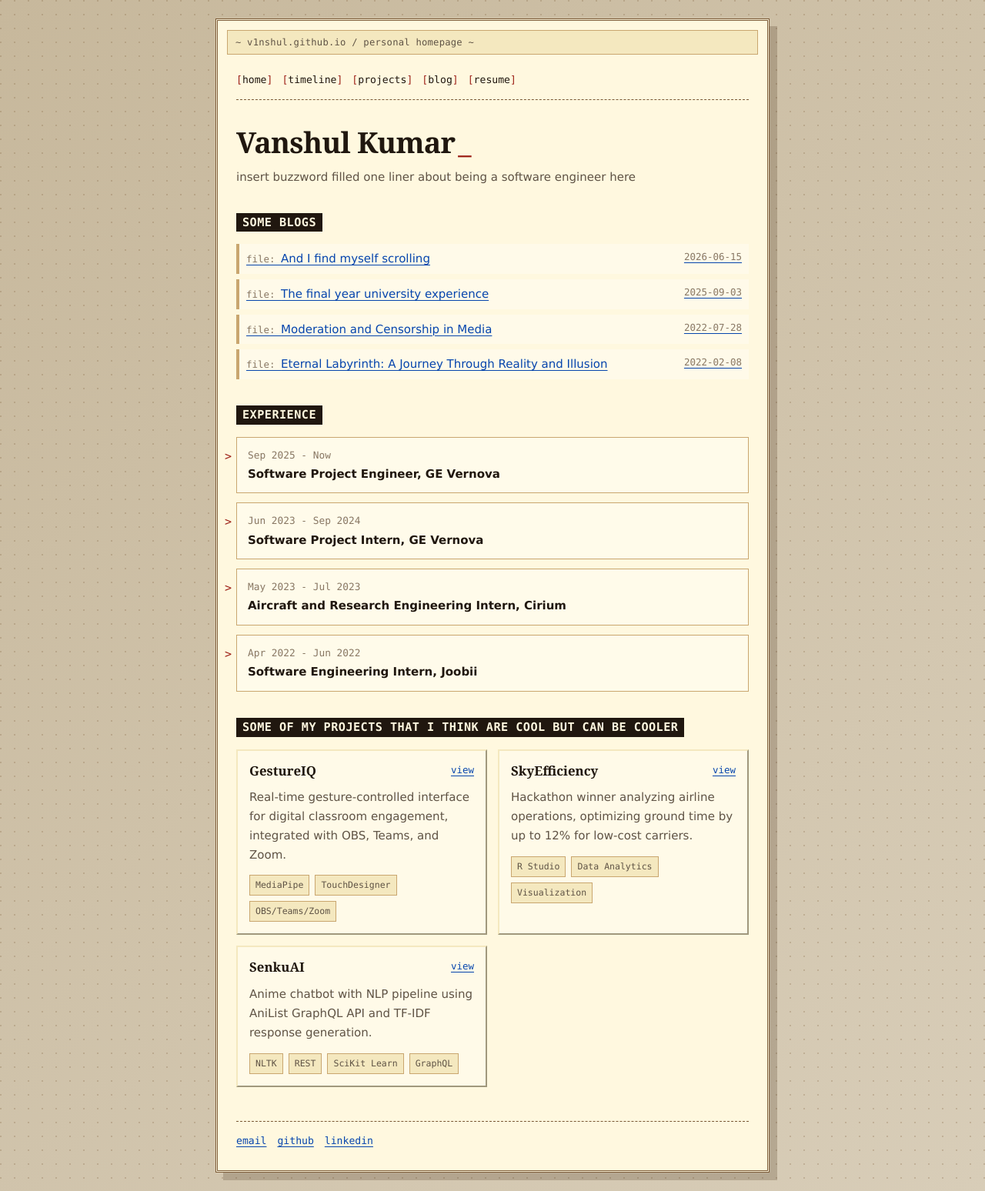
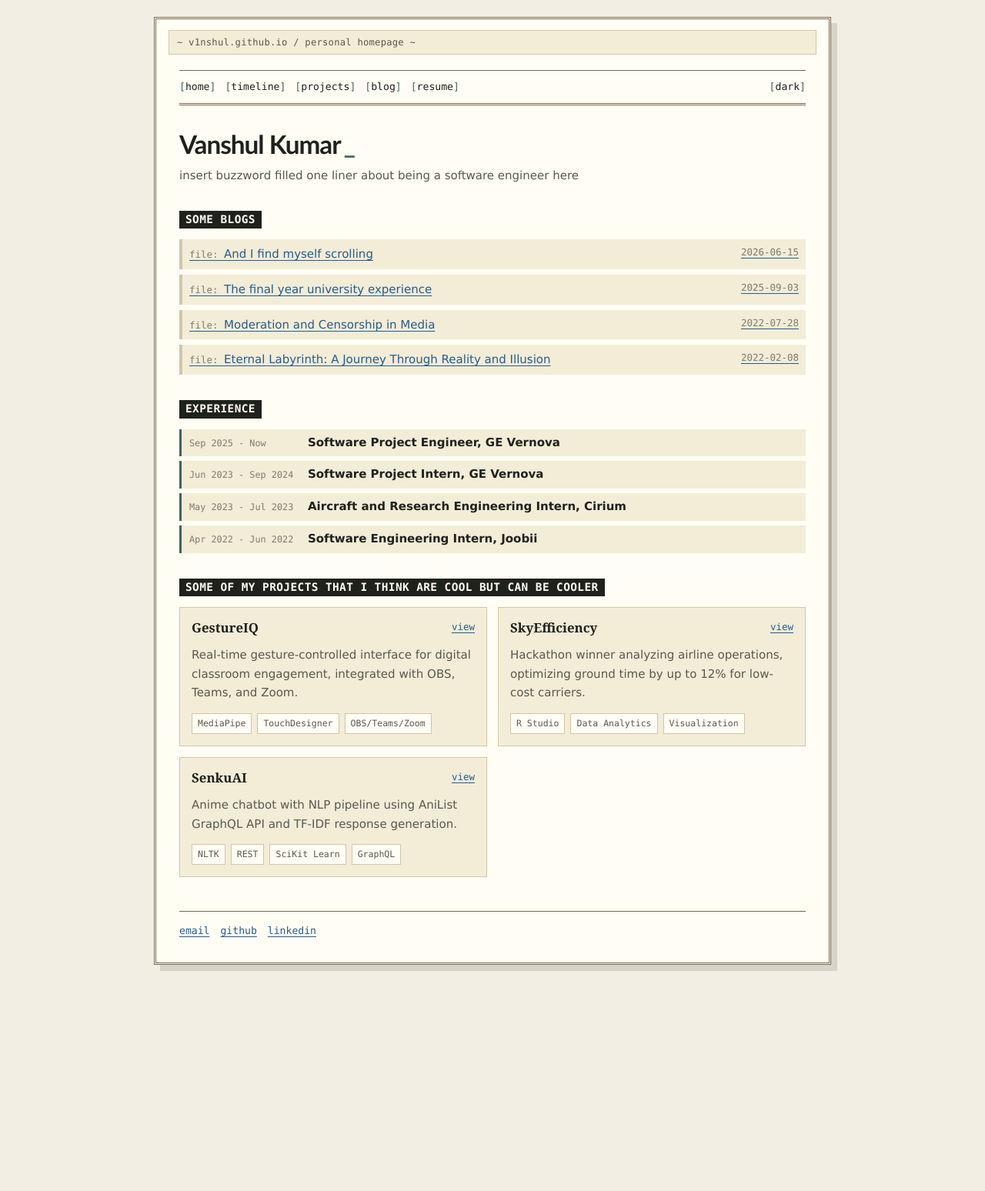
Before and after one commit to v1nshul/v1nshul.github.io, a Jekyll site: the page built from index.html, in a window 1280 px wide. Shown: the whole page at 77% size. Built offline with Jekyll 4.4.1, drawn with Linux system fonts in a browser that asks for light colours; after the commit the page ends 1276 px from its top, so only the background shows below that.

Commit message:
some more style changes

```diff
--- a/_includes/navigation.html
+++ b/_includes/navigation.html
@@ -4,4 +4,5 @@
   <a href="{{ '/#projects' | relative_url }}">projects</a>
   <a href="{{ '/#blog' | relative_url }}">blog</a>
   <a href="{{ '/assets/vanshul_kumar_resume_2026.pdf' | relative_url }}" target="_blank" rel="noreferrer">resume</a>
+  <button class="theme-toggle" id="theme-toggle" type="button" aria-pressed="false">dark</button>
 </nav>
--- a/_layouts/default.html
+++ b/_layouts/default.html
@@ -5,6 +5,18 @@
     <meta name="viewport" content="width=device-width, initial-scale=1" />
     <meta name="description" content="{{ page.description | default: page.summary | default: site.description | escape }}" />
     <title>{% if page.title %}{{ page.title | escape }} | {% endif %}{{ site.title | escape }}</title>
+    <script>
+      (function () {
+        try {
+          var savedTheme = localStorage.getItem("theme");
+          if (savedTheme === "dark") {
+            document.documentElement.setAttribute("data-theme", "dark");
+          }
+        } catch (error) {
+          document.documentElement.removeAttribute("data-theme");
+        }
+      })();
+    </script>
     <link rel="stylesheet" href="{{ '/styles.css' | relative_url }}" />
   </head>
   <body>
@@ -13,5 +25,40 @@
       {{ content }}
       {% include footer.html %}
     </main>
+    <script>
+      (function () {
+        var toggle = document.getElementById("theme-toggle");
+        if (!toggle) return;
+
+        function isDark() {
+          return document.documentElement.getAttribute("data-theme") === "dark";
+        }
+
+        function syncButton() {
+          var dark = isDark();
+          toggle.setAttribute("aria-pressed", String(dark));
+          toggle.textContent = dark ? "light" : "dark";
+        }
+
+        toggle.addEventListener("click", function () {
+          var nextTheme = isDark() ? "light" : "dark";
+          if (nextTheme === "dark") {
+            document.documentElement.setAttribute("data-theme", "dark");
+          } else {
+            document.documentElement.removeAttribute("data-theme");
+          }
+
+          try {
+            localStorage.setItem("theme", nextTheme);
+          } catch (error) {
+            // Theme still switches for this page load if storage is unavailable.
+          }
+
+          syncButton();
+        });
+
+        syncButton();
+      })();
+    </script>
   </body>
 </html>
--- a/styles.css
+++ b/styles.css
@@ -1,16 +1,35 @@
 :root {
   color-scheme: light;
-  --bg: #d8cdb8;
-  --paper: #fff8df;
-  --paper-soft: #f4e8bf;
-  --ink: #20170f;
-  --muted: #5f5345;
-  --faint: #887763;
-  --line: #7a5834;
-  --line-soft: #c9a66f;
-  --accent: #9d1f16;
-  --link: #0645ad;
-  --shadow: rgba(64, 42, 20, 0.22);
+  --bg: #f2eee3;
+  --paper: #fffdf4;
+  --paper-soft: #f3ecd7;
+  --ink: #1f211c;
+  --muted: #57594f;
+  --faint: #7c7d71;
+  --line: #77684e;
+  --line-soft: #d2c5a8;
+  --accent: #3f6654;
+  --link: #245c8f;
+  --link-hover: #1e6b4e;
+  --highlight: #eee2b8;
+  --shadow: rgba(55, 45, 31, 0.14);
+}
+
+:root[data-theme="dark"] {
+  color-scheme: dark;
+  --bg: #171914;
+  --paper: #20241d;
+  --paper-soft: #2b3026;
+  --ink: #eee8d8;
+  --muted: #c9c0aa;
+  --faint: #978f7b;
+  --line: #82745b;
+  --line-soft: #4b4435;
+  --accent: #8db59f;
+  --link: #8dbbe6;
+  --link-hover: #a9d4b8;
+  --highlight: #344031;
+  --shadow: rgba(0, 0, 0, 0.38);
 }
 
 * {
@@ -24,9 +43,7 @@
 body {
   min-height: 100vh;
   margin: 0;
-  background:
-    radial-gradient(circle at 1px 1px, rgba(122, 88, 52, 0.24) 1px, transparent 0) 0 0 / 18px 18px,
-    linear-gradient(135deg, #c7b89c, var(--bg));
+  background: var(--bg);
   color: var(--ink);
   font-family: Verdana, Geneva, Tahoma, sans-serif;
   font-size: 15px;
@@ -41,29 +58,33 @@
 }
 
 a:hover {
-  color: var(--accent);
-  background: #fff0a8;
+  color: var(--link-hover);
+  background: var(--highlight);
+}
+
+button {
+  font: inherit;
 }
 
 ::selection {
-  background: #ffe66d;
+  background: var(--highlight);
   color: var(--ink);
 }
 
 .container {
   position: relative;
-  width: min(720px, calc(100% - 32px));
-  margin: 24px auto;
-  padding: 22px 24px 28px;
+  width: min(880px, calc(100% - 36px));
+  margin: 22px auto;
+  padding: 24px 30px 30px;
   background: var(--paper);
   border: 3px double var(--line);
-  box-shadow: 10px 10px 0 var(--shadow);
+  box-shadow: 8px 8px 0 var(--shadow);
 }
 
 .container::before {
   content: "~ v1nshul.github.io / personal homepage ~";
   display: block;
-  margin: -10px -12px 22px;
+  margin: -10px -14px 20px;
   padding: 5px 10px;
   background: var(--paper-soft);
   border: 1px solid var(--line-soft);
@@ -76,10 +97,12 @@
 .nav {
   display: flex;
   flex-wrap: wrap;
+  align-items: center;
   gap: 8px 12px;
-  margin-bottom: 34px;
-  padding-bottom: 14px;
-  border-bottom: 1px dashed var(--line);
+  margin-bottom: 32px;
+  padding: 10px 0;
+  border-top: 1px solid var(--line);
+  border-bottom: 3px double var(--line);
   font-family: "Lucida Console", Monaco, monospace;
   font-size: 0.82rem;
 }
@@ -89,22 +112,40 @@
   text-decoration: none;
 }
 
-.nav a::before {
+.nav a::before,
+.theme-toggle::before {
   content: "[";
   color: var(--accent);
 }
 
-.nav a::after {
+.nav a::after,
+.theme-toggle::after {
   content: "]";
   color: var(--accent);
 }
 
-.nav a:hover {
-  color: var(--accent);
+.nav a:hover,
+.theme-toggle:hover {
+  color: var(--link-hover);
+}
+
+.theme-toggle {
+  margin-left: auto;
+  padding: 0;
+  border: 0;
+  background: transparent;
+  color: var(--ink);
+  cursor: pointer;
+  text-decoration: none;
+}
+
+.theme-toggle:focus-visible {
+  outline: 2px solid var(--accent);
+  outline-offset: 3px;
 }
 
 .intro {
-  margin-bottom: 34px;
+  margin-bottom: 32px;
 }
 
 h1,
@@ -114,11 +155,11 @@
 }
 
 h1 {
-  margin: 0 0 12px;
-  font-family: Georgia, "Times New Roman", serif;
-  font-size: clamp(1.85rem, 5vw, 2.35rem);
+  margin: 0 0 10px;
+  font-family: "Trebuchet MS", Verdana, Geneva, sans-serif;
+  font-size: clamp(1.65rem, 4vw, 2.08rem);
   line-height: 1.12;
-  letter-spacing: -0.02em;
+  letter-spacing: -0.03em;
 }
 
 .intro h1::after {
@@ -130,12 +171,12 @@
 
 h2 {
   display: inline-block;
-  margin: 0 0 16px;
+  margin: 0 0 14px;
   padding: 2px 8px;
   background: var(--ink);
   color: var(--paper);
   font-family: "Lucida Console", Monaco, monospace;
-  font-size: 0.95rem;
+  font-size: 0.9rem;
   line-height: 1.35;
   font-weight: 700;
   letter-spacing: 0.03em;
@@ -155,45 +196,41 @@
 }
 
 .section {
-  margin-top: 34px;
+  margin-top: 32px;
 }
 
 .timeline {
+  display: grid;
+  gap: 6px;
   margin: 0;
   padding: 0;
   list-style: none;
 }
 
 .timeline li {
-  position: relative;
-  margin-bottom: 12px;
-  padding: 12px 14px;
-  background: rgba(255, 255, 255, 0.34);
-  border: 1px solid var(--line-soft);
+  display: grid;
+  grid-template-columns: 142px 1fr;
+  gap: 12px;
+  align-items: baseline;
+  padding: 7px 10px;
+  background: var(--paper-soft);
+  border-left: 3px solid var(--accent);
 }
 
 .timeline li::before {
-  content: ">";
-  position: absolute;
-  top: 12px;
-  left: -16px;
-  color: var(--accent);
-  font-family: "Lucida Console", Monaco, monospace;
-}
-
-.timeline li:last-child {
-  margin-bottom: 0;
+  content: none;
 }
 
 .date {
-  margin-bottom: 2px;
   color: var(--faint);
   font-family: "Lucida Console", Monaco, monospace;
-  font-size: 0.8rem;
+  font-size: 0.74rem;
+  line-height: 1.45;
 }
 
 .title {
   font-weight: 700;
+  line-height: 1.45;
 }
 
 .description {
@@ -209,12 +246,13 @@
 
 .project-card {
   padding: 15px;
-  background: rgba(255, 255, 255, 0.28);
-  border: 2px outset var(--paper-soft);
+  background: var(--paper-soft);
+  border: 1px solid var(--line-soft);
+  box-shadow: inset 0 0 0 1px rgba(255, 255, 255, 0.22);
 }
 
 .project-card:hover {
-  background: #fff4c7;
+  border-color: var(--accent);
 }
 
 .project-heading {
@@ -244,7 +282,7 @@
 
 .tech-list span {
   padding: 3px 7px;
-  background: var(--paper-soft);
+  background: var(--paper);
   border: 1px solid var(--line-soft);
   color: var(--muted);
   font-family: "Lucida Console", Monaco, monospace;
@@ -261,7 +299,7 @@
   justify-content: space-between;
   gap: 16px;
   padding: 7px 9px;
-  background: rgba(255, 255, 255, 0.3);
+  background: var(--paper-soft);
   border-left: 4px solid var(--line-soft);
   color: var(--link);
 }
@@ -292,7 +330,7 @@
 
 .post h1 {
   margin-bottom: 8px;
-  font-size: clamp(1.65rem, 4vw, 2.1rem);
+  font-size: clamp(1.55rem, 3.5vw, 1.95rem);
 }
 
 .post h2 {
@@ -311,7 +349,7 @@
   gap: 8px 14px;
   margin-top: 44px;
   padding-top: 14px;
-  border-top: 1px dashed var(--line);
+  border-top: 1px solid var(--line);
   font-family: "Lucida Console", Monaco, monospace;
   font-size: 0.82rem;
 }
@@ -332,24 +370,25 @@
   }
 }
 
-@media (max-width: 560px) {
-  body {
-    font-size: 14px;
-  }
-
+@media (max-width: 680px) {
   .container {
-    width: min(100% - 22px, 720px);
+    width: min(100% - 22px, 880px);
     margin: 12px auto;
     padding: 18px 16px 22px;
-    box-shadow: 6px 6px 0 var(--shadow);
+    box-shadow: 5px 5px 0 var(--shadow);
   }
 
   .container::before {
     margin: -8px -6px 18px;
   }
 
-  .nav {
-    margin-bottom: 30px;
+  .theme-toggle {
+    margin-left: 0;
+  }
+
+  .timeline li {
+    grid-template-columns: 1fr;
+    gap: 1px;
   }
 
   .post-list a {
```
